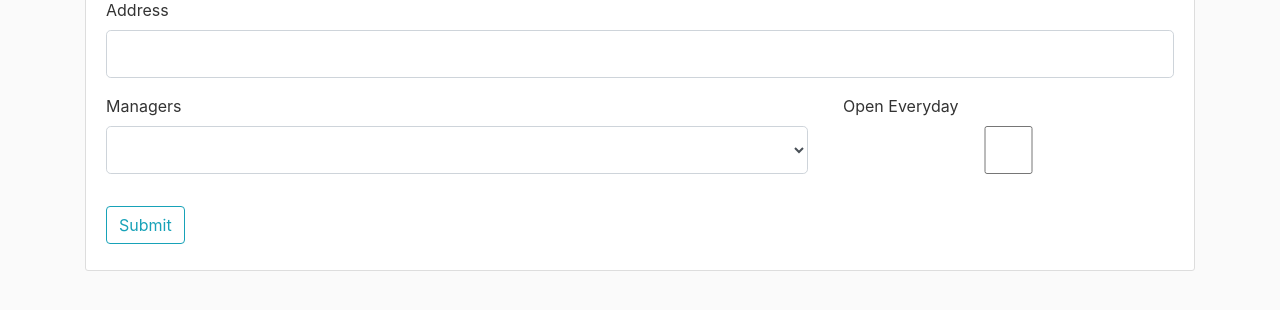
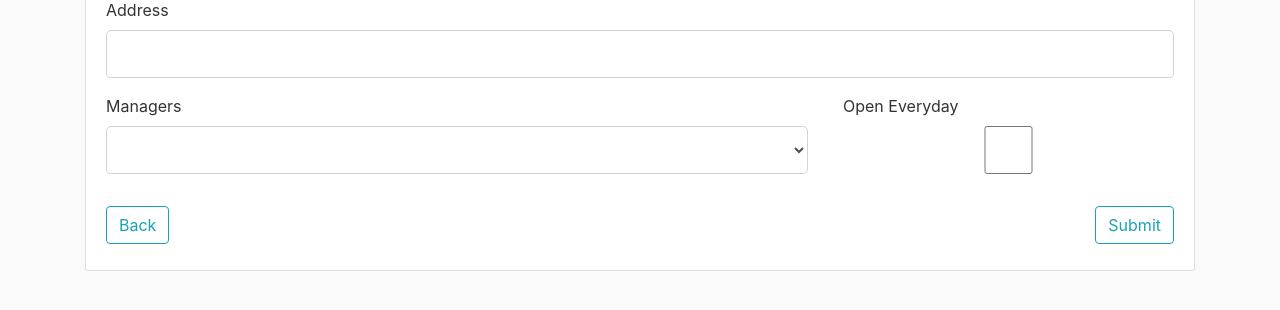
Before and after one commit to frankiekim5/ATL_Beltline, a Flask app: page /create_site in a window 1280 px wide. Shown: the part 267-577 px from the top of the page. Run offline with Flask 2, Linux system fonts and the light colour scheme; data that the repository does not hold is empty; some libraries are stand-ins or nearby versions.

Commit message:
some changes

```diff
--- a/app.py
+++ b/app.py
@@ -9,7 +9,7 @@ app = Flask(__name__)
 # Config MySQL
 app.config['MYSQL_HOST'] = 'localhost'
 app.config['MYSQL_USER'] = 'root'
-app.config['MYSQL_PASSWORD'] = 'Frankie1999!' ## Frankie1999!
+app.config['MYSQL_PASSWORD'] = '@SanDiego26' ## Frankie1999!
 app.config['MYSQL_DB'] = 'atlbeltline'
 app.config['MYSQL_CURSORCLASS'] = 'DictCursor'
 # Init MySQL
--- a/templates/create_site.html
+++ b/templates/create_site.html
@@ -71,7 +71,8 @@
                 </div>
             </fieldset>
             <div class="form-group">
-                {{ form.submit(class="btn btn-outline-info") }}
+                {{ form.submit(class="btn btn-outline-info float-right") }}
+                <a class="btn btn-outline-info" href="{{ url_for('manage_site') }}">Back</a>
             </div>
         </form>
     </div>
--- a/templates/layout.html
+++ b/templates/layout.html
@@ -19,7 +19,7 @@
     <header class="site-header">
             <nav class="navbar navbar-expand-md navbar-dark bg-steel fixed-top">
                 <div class="container">
-                <a class="navbar-brand mr-4" href="/">Atlanta Beltline</a>
+                <a class="navbar-brand mr-4" href="{{ url_for('main', emails=emails, userType=userType, username=username) }}">Atlanta Beltline</a>
                 <button class="navbar-toggler" type="button" data-toggle="collapse" data-target="#navbarToggle" aria-controls="navbarToggle" aria-expanded="false" aria-label="Toggle navigation">
                     <span class="navbar-toggler-icon"></span>
                 </button>
```
